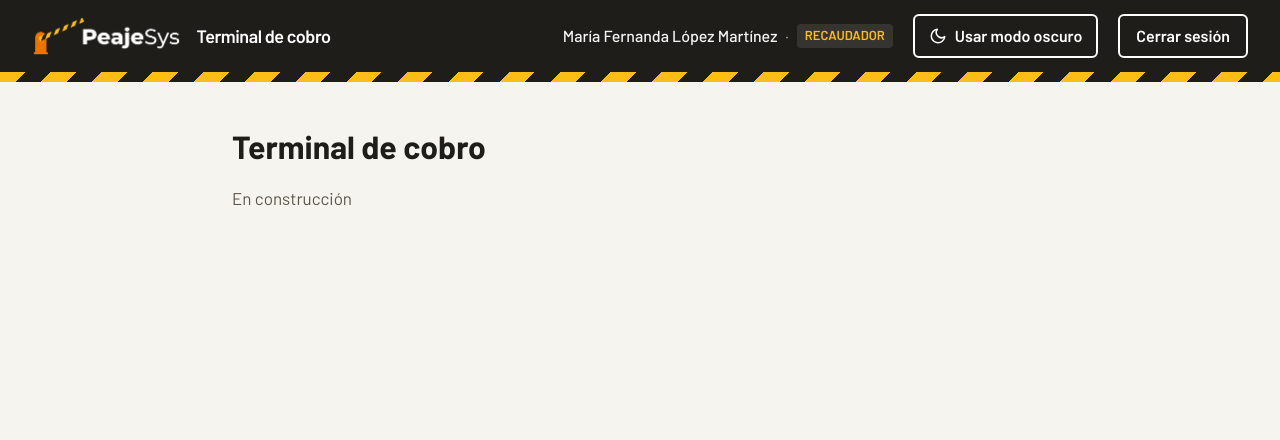
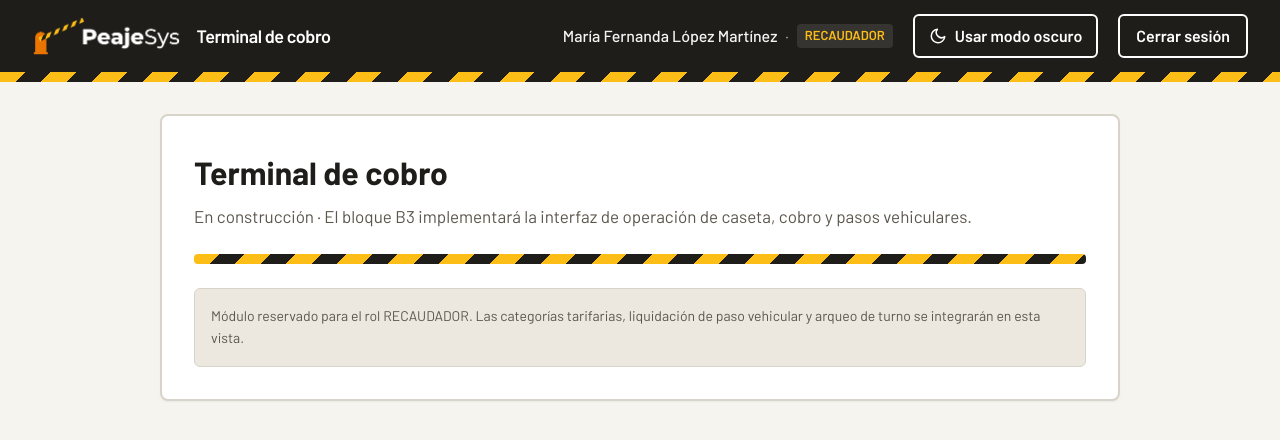
Before and after one commit to ManuelAmell/PeajeSys, a React (Vite) app in the folder frontend/: page /login in a window 1280 px wide. Both pictures are taken after a click on the button "Entrar como Recaudador (EMP-002)". Shown: the top 440 px of the page. Built offline with nearby package versions, Linux system fonts and the light colour scheme.

Commit message:
fix(frontend): estilar stubs con tarjetas y franja de diseno sin datos para superar umbral visual

```diff
--- a/frontend/src/features/admin/routes.tsx
+++ b/frontend/src/features/admin/routes.tsx
@@ -1,13 +1,24 @@
 import { LayoutApp } from '@/components/layout/LayoutApp';
+import { Franja } from '@/components/layout/Franja';
 
 export default function AdminPage() {
   return (
     <LayoutApp titulo="Administración">
-      <div className="p-6 md:p-10 max-w-7xl mx-auto flex flex-col gap-4">
-        <h1 className="text-[32px] md:text-[36px] font-bold text-texto">
-          Administración
-        </h1>
-        <p className="text-[18px] text-texto-2">En construcción</p>
+      <div className="p-4 md:p-8 max-w-5xl mx-auto flex flex-col gap-6">
+        <div className="rounded-[8px] border-2 border-borde bg-superficie p-6 md:p-8 flex flex-col gap-4 shadow-sm">
+          <div className="flex flex-col gap-2">
+            <h1 className="text-[28px] md:text-[32px] font-bold text-texto m-0">
+              Administración
+            </h1>
+            <p className="text-[16px] md:text-[17px] text-texto-2 m-0">
+              En construcción · El bloque B5 implementará la administración de peajes, casetas y esquemas tarifarios.
+            </p>
+          </div>
+          <Franja className="rounded-[4px] my-2" />
+          <div className="p-4 rounded-[6px] bg-superficie-2 border border-borde text-[14px] text-texto-2 leading-relaxed">
+            Módulo reservado para el rol ADMIN. La gestión de estaciones, configuración de casetas y mantenimiento de tarifas se integrarán en esta vista.
+          </div>
+        </div>
       </div>
     </LayoutApp>
   );
--- a/frontend/src/features/operador/routes.tsx
+++ b/frontend/src/features/operador/routes.tsx
@@ -1,13 +1,24 @@
 import { LayoutApp } from '@/components/layout/LayoutApp';
+import { Franja } from '@/components/layout/Franja';
 
 export default function OperadorPage() {
   return (
     <LayoutApp titulo="Terminal de cobro">
-      <div className="p-6 md:p-10 max-w-4xl mx-auto flex flex-col gap-4">
-        <h1 className="text-[28px] md:text-[32px] font-bold text-texto m-0">
-          Terminal de cobro
-        </h1>
-        <p className="text-[17px] text-texto-2 m-0">En construcción</p>
+      <div className="p-4 md:p-8 max-w-5xl mx-auto flex flex-col gap-6">
+        <div className="rounded-[8px] border-2 border-borde bg-superficie p-6 md:p-8 flex flex-col gap-4 shadow-sm">
+          <div className="flex flex-col gap-2">
+            <h1 className="text-[28px] md:text-[32px] font-bold text-texto m-0">
+              Terminal de cobro
+            </h1>
+            <p className="text-[16px] md:text-[17px] text-texto-2 m-0">
+              En construcción · El bloque B3 implementará la interfaz de operación de caseta, cobro y pasos vehiculares.
+            </p>
+          </div>
+          <Franja className="rounded-[4px] my-2" />
+          <div className="p-4 rounded-[6px] bg-superficie-2 border border-borde text-[14px] text-texto-2 leading-relaxed">
+            Módulo reservado para el rol RECAUDADOR. Las categorías tarifarias, liquidación de paso vehicular y arqueo de turno se integrarán en esta vista.
+          </div>
+        </div>
       </div>
     </LayoutApp>
   );
--- a/frontend/src/features/supervisor/routes.tsx
+++ b/frontend/src/features/supervisor/routes.tsx
@@ -1,13 +1,24 @@
 import { LayoutApp } from '@/components/layout/LayoutApp';
+import { Franja } from '@/components/layout/Franja';
 
 export default function SupervisorPage() {
   return (
     <LayoutApp titulo="Supervisión">
-      <div className="p-6 md:p-10 max-w-7xl mx-auto flex flex-col gap-4">
-        <h1 className="text-[32px] md:text-[36px] font-bold text-texto">
-          Supervisión
-        </h1>
-        <p className="text-[18px] text-texto-2">En construcción</p>
+      <div className="p-4 md:p-8 max-w-5xl mx-auto flex flex-col gap-6">
+        <div className="rounded-[8px] border-2 border-borde bg-superficie p-6 md:p-8 flex flex-col gap-4 shadow-sm">
+          <div className="flex flex-col gap-2">
+            <h1 className="text-[28px] md:text-[32px] font-bold text-texto m-0">
+              Supervisión
+            </h1>
+            <p className="text-[16px] md:text-[17px] text-texto-2 m-0">
+              En construcción · El bloque B4 implementará la supervisión de turnos, arqueos y novedades de caseta.
+            </p>
+          </div>
+          <Franja className="rounded-[4px] my-2" />
+          <div className="p-4 rounded-[6px] bg-superficie-2 border border-borde text-[14px] text-texto-2 leading-relaxed">
+            Módulo reservado para el rol SUPERVISOR. La apertura y cierre de turnos, conteo de dinero y monitoreo de carriles se integrarán en esta vista.
+          </div>
+        </div>
       </div>
     </LayoutApp>
   );
```
